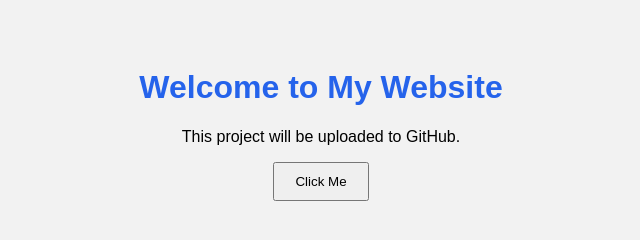
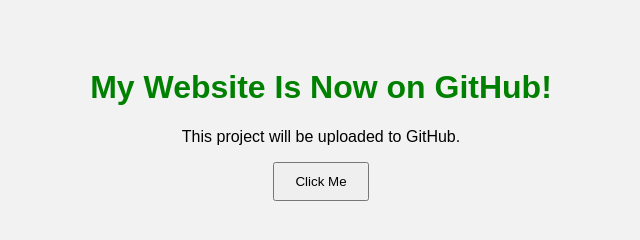
Before and after one commit to Cghaziri/my-first-website, a plain HTML site: page index.html in a window 1280 px wide. Shown: the whole page, without its empty margins (319-959 px from the left). Drawn offline with Linux system fonts and the light colour scheme.

Commit message:
Update website heading and color

```diff
--- a/index.html
+++ b/index.html
@@ -8,7 +8,7 @@
 </head>
 
 <body>
-    <h1>Welcome to My Website</h1>
+    <h1>My Website Is Now on GitHub!</h1>
     <p>This project will be uploaded to GitHub.</p>
     <button onclick="showMessage()">Click Me</button>
     <script src="script.js"></script>
--- a/style.css
+++ b/style.css
@@ -6,7 +6,7 @@
 }
 
 h1 {
-    color: #2563eb;
+    color: green;
 }
 
 button {
```
